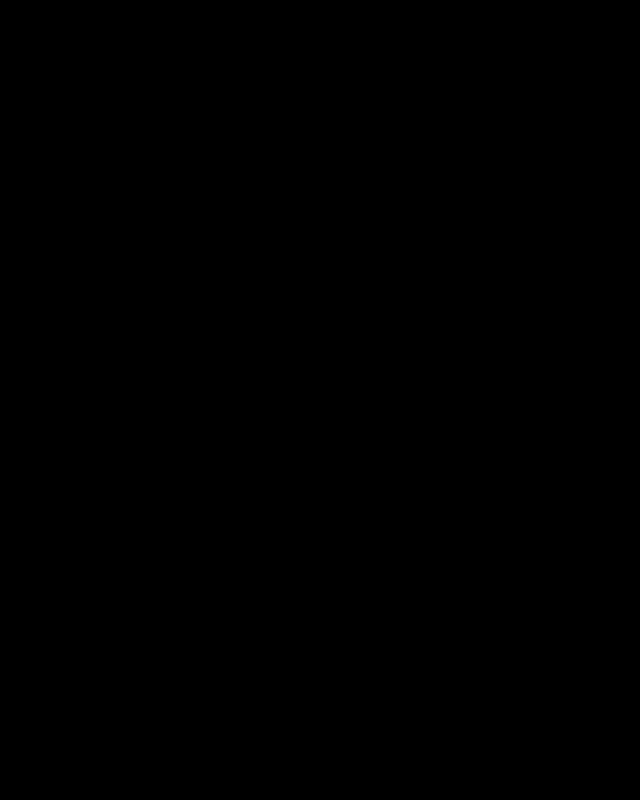
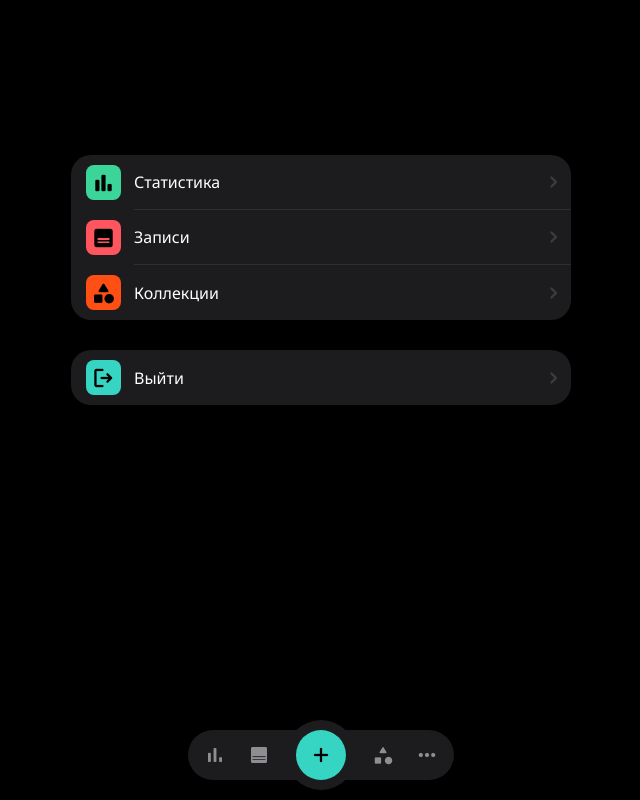
Before and after one commit to EugeneNail/actum, a React (Vite) app in the folder frontend/: page /menu in a window 1280 px wide. Before the commit this address had no page. Shown: the whole page, without its empty margins (319-959 px from the left). Built offline with nearby package versions, Linux system fonts and the light colour scheme.

Commit message:
#141 feat: add the Menu page and logout option

```diff
--- a/frontend/src/component/header/header.tsx
+++ b/frontend/src/component/header/header.tsx
@@ -55,8 +55,8 @@ export default function Header() {
                 <NavLink className="header-link" to="/collections">
                     <Icon className="header-link__icon" name="category"/>
                 </NavLink>
-                <NavLink className="header-link" to="/setting">
-                    <Icon className="header-link__icon" name="settings"/>
+                <NavLink className="header-link" to="/more">
+                    <Icon className="header-link__icon" bold name="more_horiz"/>
                 </NavLink>
             </header>
             }
--- /dev/null
+++ b/frontend/src/page/menu-page/menu-option.tsx
@@ -0,0 +1,36 @@
+import "./menu-page"
+import {Color} from "../../model/color.tsx";
+import Icon from "../../component/icon/icon.tsx";
+import classNames from "classnames";
+
+type Props = {
+    icon: string
+    label: string
+    color: Color
+    onClick?: () => void
+}
+
+export default function MenuOption({icon, label, color, onClick}: Props) {
+    const className = classNames(
+        "menu-option",
+        {red: color == Color.Red},
+        {orange: color == Color.Orange},
+        {yellow: color == Color.Yellow},
+        {green: color == Color.Green},
+        {blue: color == Color.Blue},
+        {purple: color == Color.Purple},
+        {accent: color == Color.Accent},
+    )
+
+    return (
+        <div className={className} onClick={onClick}>
+            <div className="menu-option__icon-container">
+                <Icon className="menu-option__icon" name={icon}/>
+            </div>
+            <p className="menu-option__label">
+                {label}
+                <Icon className="menu-option__chevron" bold name="chevron_right"/>
+            </p>
+        </div>
+    )
+}
--- /dev/null
+++ b/frontend/src/page/menu-page/menu-page.sass
@@ -0,0 +1,74 @@
+@import ../../variables
+
+.menu-page
+
+  &__menu
+    width: min(100%, 500px)
+    height: 500px
+
+  &__group
+    margin-top: 30px
+    overflow: hidden
+    background: $background
+    border-radius: 20px
+
+    @media screen and (max-width: 500px)
+      border-radius: 0
+
+.menu-option
+  display: grid
+  grid-template-columns: auto 1fr
+  gap: 6px
+  transition: background .3s
+  cursor: pointer
+
+  &:hover
+    background: lighten($background, 1.5%)
+
+  &__icon-container
+    margin: 10px 7px 10px 15px
+    display: grid
+    place-items: center
+    height: 35px
+    width: 35px
+    border-radius: 8px
+
+  &.red &__icon-container
+    background: $red-strong
+
+  &.orange &__icon-container
+    background: $orange-strong
+
+  &.yellow &__icon-container
+    background: $yellow-strong
+
+  &.green &__icon-container
+    background: $green-strong
+
+  &.blue &__icon-container
+    background: $blue-strong
+
+  &.purple &__icon-container
+    background: $purple-strong
+
+  &.accent &__icon-container
+    background: $accent-strong
+
+  &__icon
+    font-variation-settings: 'FILL' 1, 'wght' 500
+    color: black
+
+  &__label
+    border-bottom: 1px solid darken($delimiter, 5%)
+    text-transform: capitalize
+    display: flex
+    align-items: center
+    color: $font-strong
+
+  &:last-child &__label
+    border-bottom: 0
+
+  &__chevron
+    color: $delimiter
+    margin-left: auto
+    margin-right: 5px
--- /dev/null
+++ b/frontend/src/page/menu-page/menu-page.tsx
@@ -0,0 +1,41 @@
+import "./menu-page.sass"
+import {useNavigate} from "react-router-dom";
+import MenuOption from "./menu-option.tsx";
+import {Color} from "../../model/color.tsx";
+import {useApi} from "../../service/use-api.ts";
+import {useNotificationContext} from "../../component/notification/notification.tsx";
+
+export default function MenuPage() {
+    const navigate = useNavigate()
+    const api = useApi()
+    const notification = useNotificationContext()
+
+    async function logout() {
+        const {data, status} = await api.post("/api/users/logout", null)
+
+        if (status >= 400) {
+            notification.pop(data)
+            return
+        }
+
+        localStorage.removeItem("Refresh-Token")
+        localStorage.removeItem("Access-Token")
+        navigate("/login")
+    }
+
+    return (
+        <div className="menu-page page">
+            <div className="menu-page__menu">
+                <div className="menu-page__group">
+                    <MenuOption icon="bar_chart" label="Статистика" color={Color.Green} onClick={() => navigate("/statistics")}/>
+                    <MenuOption icon="post" label="Записи" color={Color.Red} onClick={() => navigate("/records")}/>
+                    <MenuOption icon="category" label="Коллекции" color={Color.Orange} onClick={() => navigate("/collections")}/>
+                </div>
+                <div className="menu-page__group">
+                    <MenuOption icon="logout" label="Выйти" color={Color.Accent} onClick={logout}/>
+                </div>
+
+            </div>
+        </div>
+    )
+}
--- a/frontend/src/routing.tsx
+++ b/frontend/src/routing.tsx
@@ -10,6 +10,7 @@ import SaveActivityPage from "./page/activities/save-activity-page/save-activity
 import DeleteActivityPage from "./page/activities/delete-activity-page/delete-activity-page.tsx";
 import SaveRecordPage from "./page/records/save-record-page/save-record-page.tsx";
 import RecordsPage from "./page/records/records-page/records-page.tsx";
+import MenuPage from "./page/menu-page/menu-page.tsx";
 
 export default function Routing() {
     return (
@@ -29,6 +30,7 @@ export default function Routing() {
                         <Route path="/records/new" element={<SaveRecordPage/>}/>
                         <Route path="/records/:id" element={<SaveRecordPage/>}/>
                         <Route path="/records" element={<RecordsPage/>}/>
+                        <Route path="/menu" element={<MenuPage/>}/>
                     </Route>
                     <Route path="/" element={<Navigate to="/records"/>}/>
                 </Routes>
```
